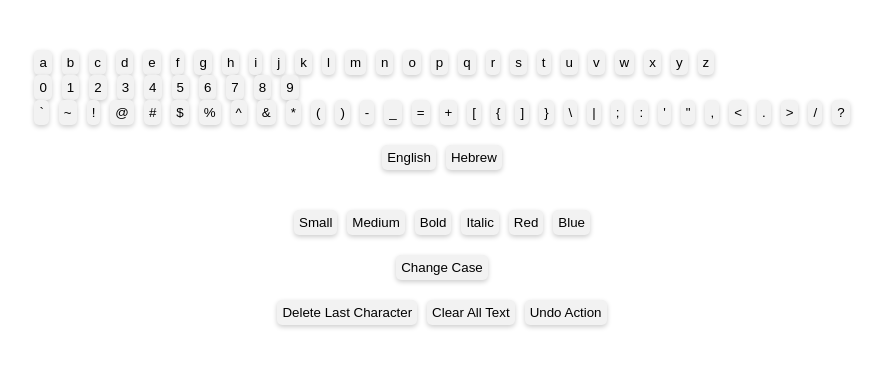
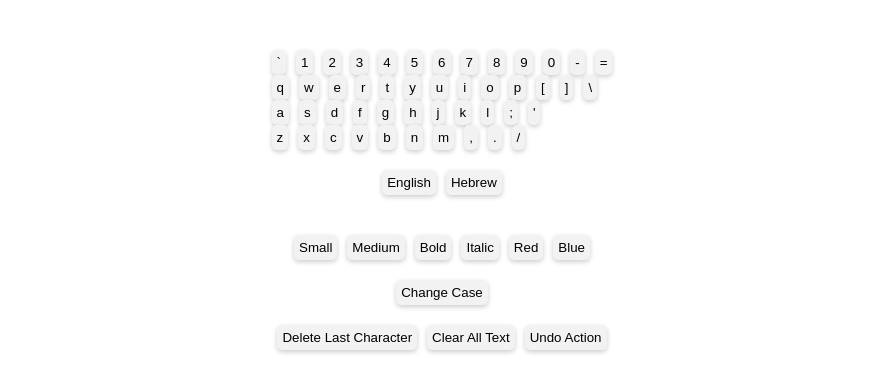
Before and after one commit to saratamar100/TextEditorProject, a React (Create React App) app: page / in a window 1280 px wide. Shown: the top 392 px of the page, without its empty margins (193-1076 px from the left). Built offline with nearby package versions, Linux system fonts and the light colour scheme.

Commit message:
lines in keyboard

```diff
--- a/src/keyboard.js
+++ b/src/keyboard.js
@@ -5,6 +5,33 @@ class Keyboard extends Component {
   };
 
   render() {
+    let lines = [
+      ["`", "1", "2", "3", "4", "5", "6", "7", "8", "9", "0", "-", "="],
+      ["ק", "ר", "א", "ט", "ו", "י", "פ", "ס", "ד", "ג", "כ", "ל", "ך", "ף"],
+      ["ז", "ח", "ט", "י", "ן", "מ", "צ", "ש", "ב", "ה", "נ", "מ", "ם"],
+      ["כ", "ל", "ע", "פ", "ך", "ף", "ץ", ",", ".", "/"],
+    ];
+    if (this.props.language === "English") {
+      lines = [
+        ["`", "1", "2", "3", "4", "5", "6", "7", "8", "9", "0", "-", "="],
+        ["q", "w", "e", "r", "t", "y", "u", "i", "o", "p", "[", "]", "\\"],
+        ["a", "s", "d", "f", "g", "h", "j", "k", "l", ";", "'"],
+        ["z", "x", "c", "v", "b", "n", "m", ",", ".", "/"],
+      ];
+    }
+
+    return (
+      <>
+        {lines.map((line) => (
+          <div>
+            {line.map((c) => (
+              <button onClick={() => this.handleClick(c)}>{c}</button>
+            ))}
+          </div>
+        ))}
+      </>
+    );
+    /*
     let buttons;
     const letters = {
       eng: [
@@ -111,6 +138,7 @@ class Keyboard extends Component {
         <button onClick={() => this.handleClick(c)}>{c}</button>
       ));
     }
+
     return (
       <>
         <div>{buttons}</div>
@@ -125,7 +153,7 @@ class Keyboard extends Component {
           ))}
         </div>
       </>
-    );
+    );*/
   }
 }
 
```
